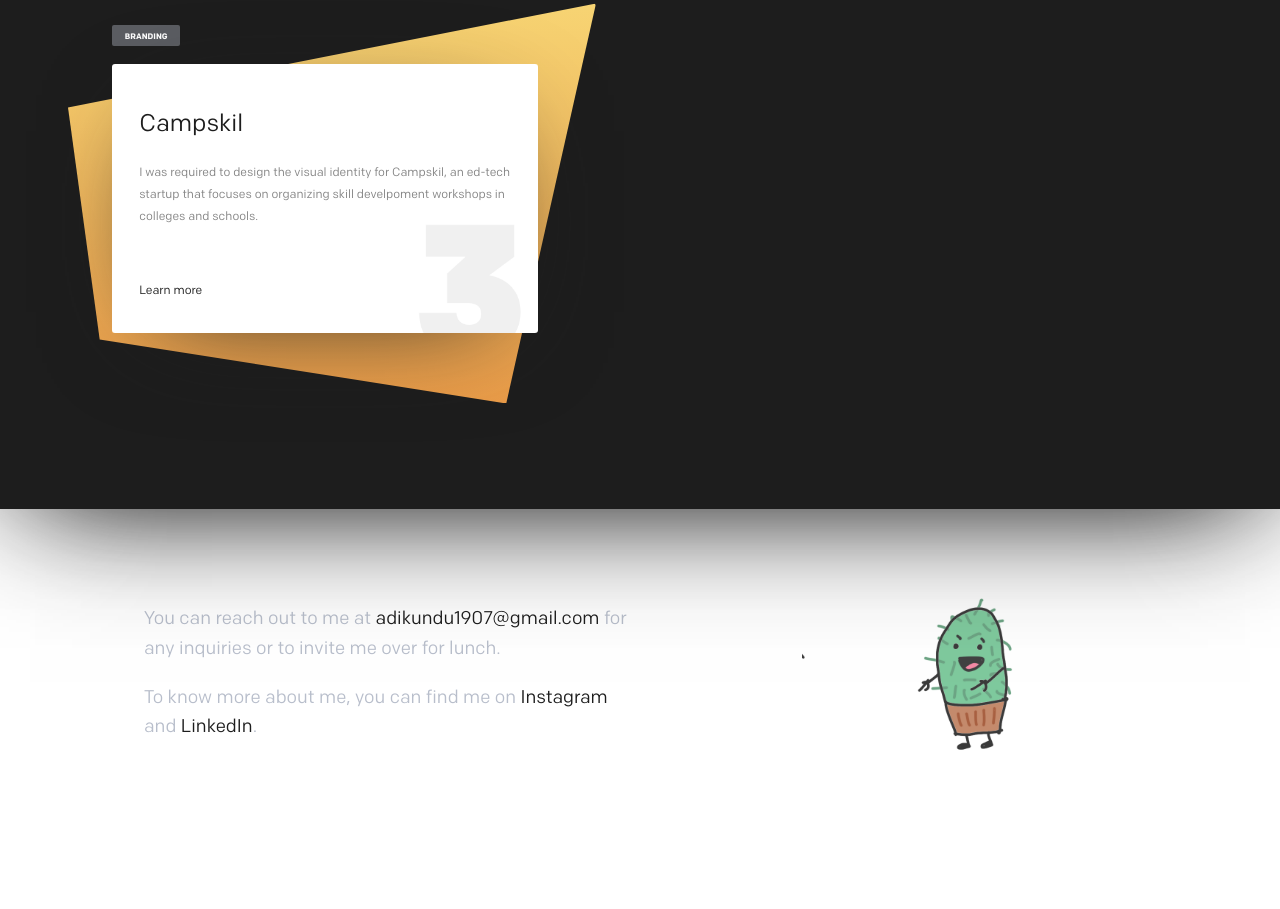
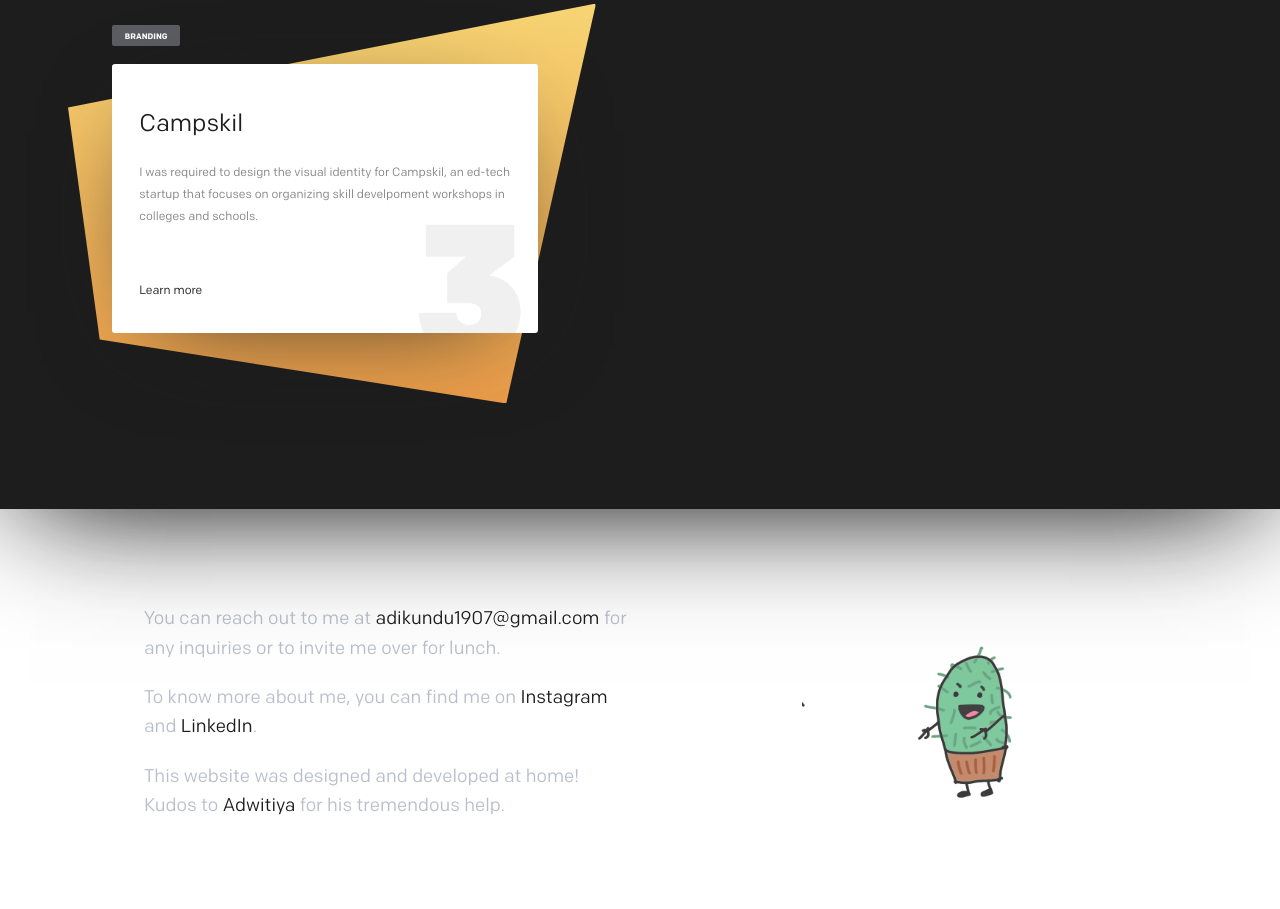
Before and after one commit to mainadwitiya/adikundu.github.io, a website: page index.html in a window 1280 px wide. Shown: the part 1402-2311 px from the top of the page. Before the commit the page ends 2263 px from the top, so only its background shows below. Drawn offline with nearby package versions, Linux system fonts and the light colour scheme.

Commit message:
Boi ke credits
Added to the main footer! ^_^

```diff
--- a/index.html
+++ b/index.html
@@ -246,9 +246,10 @@
                                           over for lunch.</p>
                                       <p class="is-footer-text">To know more about me, you can find me on <a class="footer-link" href="https://www.instagram.com/adikundu/"><span><nobr>Instagram</nobr></span></a> and
                                           <a class="footer-link" href="https://www.linkedin.com/in/adikundu/"><span><nobr>LinkedIn</nobr></span></a>.</p>
+                                      <p class="is-footer-text">This website was designed and developed at home! Kudos to <a class="footer-link" href="https://github.com/mainadwitiya"><span><nobr>Adwitiya</nobr></span></a> for his tremendous help.</p>
                                   </div>
                                   <div class="column is-2 is-offset-2 is-hidden-mobile" style="max-height: 10rem;">
-                                    <figure class="image is-4by5" style="width: 23rem; margin-top: -7rem;">
+                                    <figure class="image is-4by5" style="width: 23rem; margin-top: -4rem;">
                                       <img id="eggo-img" src="css/assets/lilCactus.gif">
                                     </figure>
                                   </div>
@@ -259,9 +260,6 @@
                 </div>
               </section>
         </main>
-    <div>
-
-    </div>
 
     <script type="text/javascript" src="lib/main.js">
 
```
